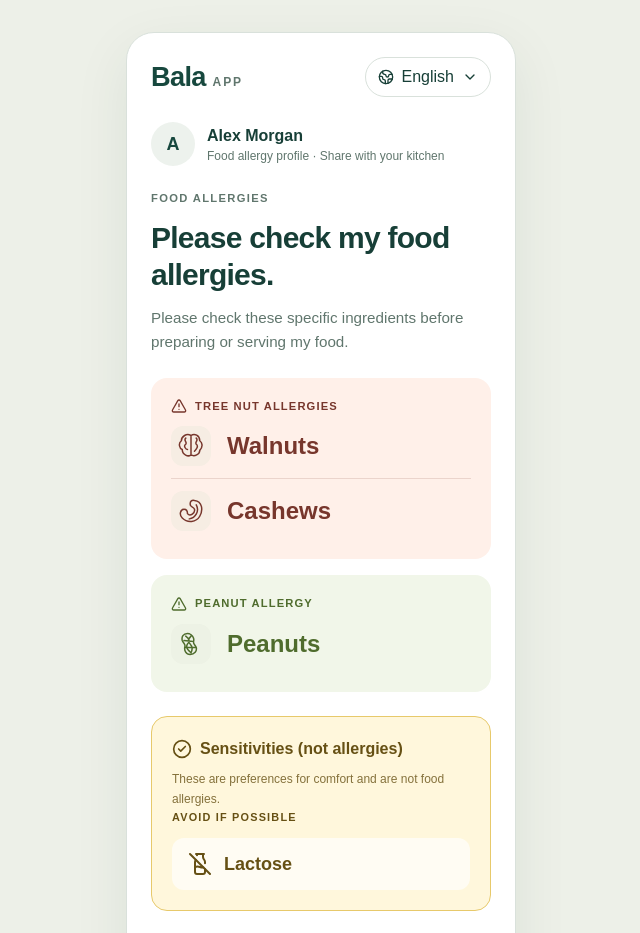
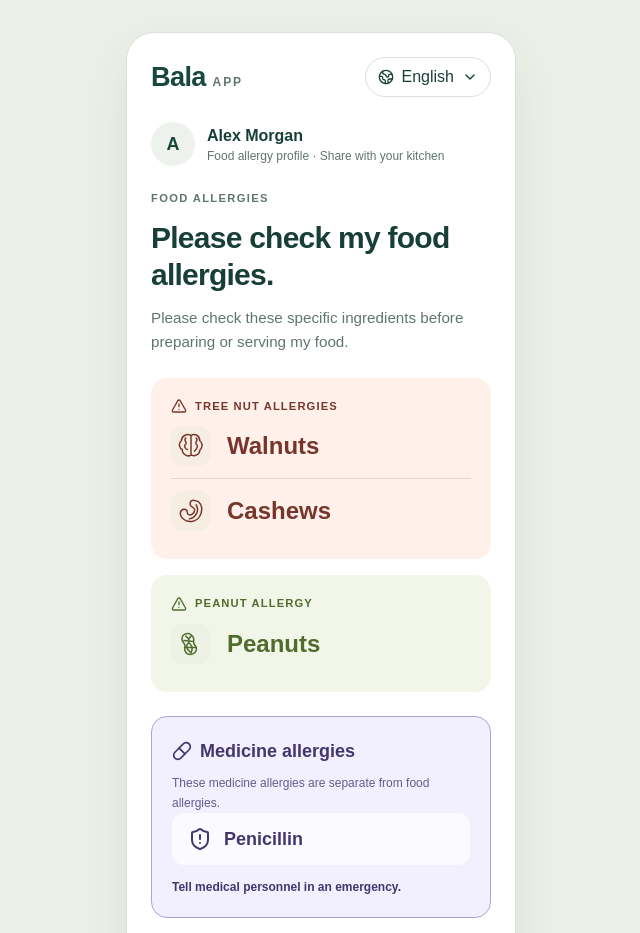
Before and after one commit to o-sama/bala-frontend, a React (Vite) app: page /#/p/alex-demo in a window 1280 px wide. Shown: the top 933 px of the page, without its empty margins (319-959 px from the left). Built offline with nearby package versions, Linux system fonts and the light colour scheme.

Commit message:
feat: add medicine allergy profiles

```diff
--- /dev/null
+++ b/src/features/profile/medicine-allergy-section.tsx
@@ -0,0 +1,35 @@
+import { Pill, ShieldAlert } from "lucide-react"
+
+import { Card, CardContent, CardHeader } from "@/components/ui/card"
+import type { MedicineAllergy } from "@/features/profile/profile-data"
+import { translations, type SupportedLanguage } from "@/features/profile/translations"
+
+interface MedicineAllergySectionProps {
+  medicineAllergies: MedicineAllergy[]
+  language: SupportedLanguage
+}
+
+export function MedicineAllergySection({ medicineAllergies, language }: MedicineAllergySectionProps) {
+  const copy = translations[language]
+
+  return (
+    <Card className="border border-medicine-border bg-medicine-panel text-medicine-ink">
+      <CardHeader className="gap-2 px-5 pt-5">
+        <h2 className="flex items-center gap-2 text-lg font-bold">
+          <Pill className="size-5" />
+          {copy.medicineAllergiesHeading}
+        </h2>
+        <p className="text-xs leading-5 opacity-80">{copy.medicineAllergyExplanation}</p>
+      </CardHeader>
+      <CardContent className="space-y-3 px-5 pb-5">
+        {medicineAllergies.map((medicineAllergy) => (
+          <div key={medicineAllergy.id} className="flex items-center gap-3 rounded-xl bg-white/70 px-4 py-3">
+            <ShieldAlert className="size-6 shrink-0" />
+            <span className="text-lg font-bold">{copy.medicines[medicineAllergy.id]}</span>
+          </div>
+        ))}
+        <p className="text-xs font-semibold leading-5">{copy.medicineEmergencyInstruction}</p>
+      </CardContent>
+    </Card>
+  )
+}
--- a/src/features/profile/profile-data.ts
+++ b/src/features/profile/profile-data.ts
@@ -10,6 +10,7 @@ export type FoodId =
   | "peanut"
 export type AllergenFamilyId = "tree-nuts" | "legumes"
 export type SensitivityId = "lactose"
+export type MedicineAllergyId = "penicillin"
 
 export interface Food {
   id: FoodId
@@ -23,10 +24,15 @@ export interface PublicProfile {
   updatedAt: string
   selectedFoodIds: FoodId[]
   sensitivityIds: SensitivityId[]
+  medicineAllergyIds: MedicineAllergyId[]
 }
 
 export interface Sensitivity {
   id: SensitivityId
+}
+
+export interface MedicineAllergy {
+  id: MedicineAllergyId
 }
 
 export const foods: Food[] = [
@@ -48,6 +54,7 @@ export const demoProfile: PublicProfile = {
   updatedAt: "2026-10-22",
   selectedFoodIds: ["walnut", "cashew", "peanut"],
   sensitivityIds: ["lactose"],
+  medicineAllergyIds: ["penicillin"],
 }
 
 export const taliaProfile: PublicProfile = {
@@ -57,6 +64,7 @@ export const taliaProfile: PublicProfile = {
   updatedAt: "2026-10-22",
   selectedFoodIds: ["walnut", "almond", "pecan", "brazil-nut", "macadamia-nut"],
   sensitivityIds: [],
+  medicineAllergyIds: [],
 }
 
 const profiles: Record<string, PublicProfile> = {
@@ -65,6 +73,7 @@ const profiles: Record<string, PublicProfile> = {
 }
 
 export const sensitivities: Sensitivity[] = [{ id: "lactose" }]
+export const medicineAllergies: MedicineAllergy[] = [{ id: "penicillin" }]
 
 export const familyOrder: AllergenFamilyId[] = ["tree-nuts", "legumes"]
 
@@ -81,6 +90,10 @@ export function getSelectedSensitivities(sensitivityIds: SensitivityId[]) {
   return sensitivities.filter((sensitivity) => sensitivityIds.includes(sensitivity.id))
 }
 
+export function getSelectedMedicineAllergies(medicineAllergyIds: MedicineAllergyId[]) {
+  return medicineAllergies.filter((medicineAllergy) => medicineAllergyIds.includes(medicineAllergy.id))
+}
+
 export function getProfileById(profileId: string) {
   return profiles[profileId]
 }
--- a/src/features/profile/public-profile-page.tsx
+++ b/src/features/profile/public-profile-page.tsx
@@ -3,7 +3,13 @@ import { ArrowUpRight, Info, Utensils } from "lucide-react"
 import { Button } from "@/components/ui/button"
 import { AllergenSection } from "@/features/profile/allergen-section"
 import { AppHeader } from "@/features/profile/app-header"
-import { getSelectedSensitivities, groupSelectedFoods, type PublicProfile } from "@/features/profile/profile-data"
+import { MedicineAllergySection } from "@/features/profile/medicine-allergy-section"
+import {
+  getSelectedMedicineAllergies,
+  getSelectedSensitivities,
+  groupSelectedFoods,
+  type PublicProfile,
+} from "@/features/profile/profile-data"
 import { SensitivitySection } from "@/features/profile/sensitivity-section"
 import { translations, type SupportedLanguage } from "@/features/profile/translations"
 
@@ -17,6 +23,7 @@ interface PublicProfilePageProps {
 export function PublicProfilePage({ profile, language, onLanguageChange, onShowToStaff }: PublicProfilePageProps) {
   const copy = translations[language]
   const groups = groupSelectedFoods(profile.selectedFoodIds)
+  const medicineAllergies = getSelectedMedicineAllergies(profile.medicineAllergyIds)
   const sensitivities = getSelectedSensitivities(profile.sensitivityIds)
   const date = new Intl.DateTimeFormat(copy.locale, { dateStyle: "medium" }).format(
     new Date(`${profile.updatedAt}T12:00:00`),
@@ -50,6 +57,10 @@ export function PublicProfilePage({ profile, language, onLanguageChange, onShowT
         ))}
       </div>
 
+      {medicineAllergies.length > 0 && (
+        <MedicineAllergySection medicineAllergies={medicineAllergies} language={language} />
+      )}
+
       {sensitivities.length > 0 && <SensitivitySection sensitivities={sensitivities} language={language} />}
 
       <Button size="lg" className="w-full justify-between" onClick={onShowToStaff}>
--- /dev/null
+++ b/src/features/profile/staff-medicine-allergy-board.tsx
@@ -0,0 +1,36 @@
+import { Pill, ShieldAlert } from "lucide-react"
+
+import type { MedicineAllergy } from "@/features/profile/profile-data"
+import { translations, type SupportedLanguage } from "@/features/profile/translations"
+
+interface StaffMedicineAllergyBoardProps {
+  medicineAllergies: MedicineAllergy[]
+  language: SupportedLanguage
+}
+
+export function StaffMedicineAllergyBoard({ medicineAllergies, language }: StaffMedicineAllergyBoardProps) {
+  const copy = translations[language]
+
+  return (
+    <section
+      className="overflow-hidden rounded-2xl border-2 border-medicine-border bg-medicine-panel text-medicine-ink"
+      aria-labelledby="staff-medicine-allergies-heading"
+    >
+      <header className="border-b border-medicine-border px-5 py-4">
+        <h2 id="staff-medicine-allergies-heading" className="flex items-start gap-3 text-xl font-bold leading-tight">
+          <Pill className="mt-0.5 size-6 shrink-0" />
+          {copy.medicineAllergiesStaffHeading}
+        </h2>
+      </header>
+      <div className="space-y-2 px-5 py-4">
+        {medicineAllergies.map((medicineAllergy) => (
+          <div key={medicineAllergy.id} className="flex items-center gap-3 rounded-xl bg-white/75 px-4 py-3">
+            <ShieldAlert className="size-6 shrink-0" />
+            <span className="text-xl font-bold">{copy.medicines[medicineAllergy.id]}</span>
+          </div>
+        ))}
+        <p className="pt-1 text-sm font-semibold leading-5">{copy.medicineEmergencyInstruction}</p>
+      </div>
+    </section>
+  )
+}
--- a/src/features/profile/staff-view-page.tsx
+++ b/src/features/profile/staff-view-page.tsx
@@ -2,8 +2,14 @@ import { ArrowLeft, TriangleAlert } from "lucide-react"
 
 import { Button } from "@/components/ui/button"
 import { LanguageSelect } from "@/features/profile/language-select"
-import { getSelectedSensitivities, groupSelectedFoods, type PublicProfile } from "@/features/profile/profile-data"
+import {
+  getSelectedMedicineAllergies,
+  getSelectedSensitivities,
+  groupSelectedFoods,
+  type PublicProfile,
+} from "@/features/profile/profile-data"
 import { StaffAllergyBoard } from "@/features/profile/staff-allergy-board"
+import { StaffMedicineAllergyBoard } from "@/features/profile/staff-medicine-allergy-board"
 import { StaffSensitivityBoard } from "@/features/profile/staff-sensitivity-board"
 import { translations, type SupportedLanguage } from "@/features/profile/translations"
 
@@ -18,6 +24,7 @@ export function StaffViewPage({ profile, language, onLanguageChange, onBack }: S
   const copy = translations[language]
   const groups = groupSelectedFoods(profile.selectedFoodIds)
   const selectedFoods = groups.flatMap((group) => group.foods)
+  const medicineAllergies = getSelectedMedicineAllergies(profile.medicineAllergyIds)
   const sensitivities = getSelectedSensitivities(profile.sensitivityIds)
 
   return (
@@ -40,6 +47,10 @@ export function StaffViewPage({ profile, language, onLanguageChange, onBack }: S
 
       <StaffAllergyBoard foods={selectedFoods} language={language} />
 
+      {medicineAllergies.length > 0 && (
+        <StaffMedicineAllergyBoard medicineAllergies={medicineAllergies} language={language} />
+      )}
+
       {sensitivities.length > 0 && <StaffSensitivityBoard sensitivities={sensitivities} language={language} />}
 
       <p className="rounded-2xl border border-border bg-background px-5 py-4 text-lg font-bold leading-6 text-secondary-foreground">
--- a/src/features/profile/translations.ts
+++ b/src/features/profile/translations.ts
@@ -1,4 +1,9 @@
-import type { AllergenFamilyId, FoodId, SensitivityId } from "@/features/profile/profile-data"
+import type {
+  AllergenFamilyId,
+  FoodId,
+  MedicineAllergyId,
+  SensitivityId,
+} from "@/features/profile/profile-data"
 
 export const supportedLanguages = ["en", "fr", "es", "ar", "tr"] as const
 
@@ -30,9 +35,14 @@ interface Copy {
   sensitivitiesStaffHeading: string
   avoidIfPossible: string
   sensitivityExplanation: string
+  medicineAllergiesHeading: string
+  medicineAllergiesStaffHeading: string
+  medicineAllergyExplanation: string
+  medicineEmergencyInstruction: string
   families: Record<AllergenFamilyId, string>
   foods: Record<FoodId, string>
   sensitivities: Record<SensitivityId, string>
+  medicines: Record<MedicineAllergyId, string>
 }
 
 export const translations: Record<SupportedLanguage, Copy> = {
@@ -62,6 +72,10 @@ export const translations: Record<SupportedLanguage, Copy> = {
     sensitivitiesStaffHeading: "Sensitivities — avoid if possible",
     avoidIfPossible: "Avoid if possible",
     sensitivityExplanation: "These are preferences for comfort and are not food allergies.",
+    medicineAllergiesHeading: "Medicine allergies",
+    medicineAllergiesStaffHeading: "Medicine allergy — do not administer",
+    medicineAllergyExplanation: "These medicine allergies are separate from food allergies.",
+    medicineEmergencyInstruction: "Tell medical personnel in an emergency.",
     families: { "tree-nuts": "Tree nut allergies", legumes: "Peanut allergy" },
     foods: {
       walnut: "Walnuts",
@@ -75,6 +89,7 @@ export const translations: Record<SupportedLanguage, Copy> = {
       peanut: "Peanuts",
     },
     sensitivities: { lactose: "Lactose" },
+    medicines: { penicillin: "Penicillin" },
   },
   fr: {
     languageName: "Français",
@@ -102,6 +117,10 @@ export const translations: Record<SupportedLanguage, Copy> = {
     sensitivitiesStaffHeading: "Sensibilités — à éviter si possible",
     avoidIfPossible: "À éviter si possible",
     sensitivityExplanation: "Ce sont des préférences pour le confort et non des allergies alimentaires.",
+    medicineAllergiesHeading: "Allergies médicamenteuses",
+    medicineAllergiesStaffHeading: "Allergie médicamenteuse — ne pas administrer",
+    medicineAllergyExplanation: "Ces allergies médicamenteuses sont distinctes des allergies alimentaires.",
+    medicineEmergencyInstruction: "À signaler au personnel médical en cas d’urgence.",
     families: { "tree-nuts": "Allergies aux noix", legumes: "Allergie aux arachides" },
     foods: {
       walnut: "Noix de Grenoble",
@@ -115,6 +134,7 @@ export const translations: Record<SupportedLanguage, Copy> = {
       peanut: "Arachides",
     },
     sensitivities: { lactose: "Lactose" },
+    medicines: { penicillin: "Pénicilline" },
   },
   es: {
     languageName: "Español",
@@ -142,6 +162,10 @@ export const translations: Record<SupportedLanguage, Copy> = {
     sensitivitiesStaffHeading: "Sensibilidades — evitar si es posible",
     avoidIfPossible: "Evitar si es posible",
     sensitivityExplanation: "Son preferencias para mayor comodidad y no son alergias alimentarias.",
+    medicineAllergiesHeading: "Alergias a medicamentos",
+    medicineAllergiesStaffHeading: "Alergia a medicamentos — no administrar",
+    medicineAllergyExplanation: "Estas alergias a medicamentos son distintas de las alergias alimentarias.",
+    medicineEmergencyInstruction: "Informe al personal médico en caso de emergencia.",
     families: { "tree-nuts": "Alergias a frutos de cáscara", legumes: "Alergia al cacahuete" },
     foods: {
       walnut: "Nueces",
@@ -155,6 +179,7 @@ export const translations: Record<SupportedLanguage, Copy> = {
       peanut: "Cacahuetes",
     },
     sensitivities: { lactose: "Lactosa" },
+    medicines: { penicillin: "Penicilina" },
   },
   ar: {
     languageName: "العربية",
@@ -182,6 +207,10 @@ export const translations: Record<SupportedLanguage, Copy> = {
     sensitivitiesStaffHeading: "أطعمة تسبب انزعاجًا — تجنّبها إن أمكن",
     avoidIfPossible: "تجنّبها إن أمكن",
     sensitivityExplanation: "قد تسبب هذه الأطعمة انزعاجًا، لكنها ليست حساسية غذائية.",
+    medicineAllergiesHeading: "حساسية الأدوية",
+    medicineAllergiesStaffHeading: "حساسية دوائية — يُمنع إعطاؤه",
+    medicineAllergyExplanation: "حساسية الأدوية منفصلة عن حساسية الطعام.",
+    medicineEmergencyInstruction: "يُرجى إبلاغ الطاقم الطبي في حالة الطوارئ.",
     families: { "tree-nuts": "حساسية المكسرات الشجرية", legumes: "حساسية الفول السوداني" },
     foods: {
       walnut: "الجوز",
@@ -195,6 +224,7 @@ export const translations: Record<SupportedLanguage, Copy> = {
       peanut: "الفول السوداني",
     },
     sensitivities: { lactose: "اللاكتوز" },
+    medicines: { penicillin: "البنسلين" },
   },
   tr: {
     languageName: "Türkçe",
@@ -222,6 +252,10 @@ export const translations: Record<SupportedLanguage, Copy> = {
     sensitivitiesStaffHeading: "Hassasiyetler — mümkünse kaçının",
     avoidIfPossible: "Mümkünse kaçının",
     sensitivityExplanation: "Bunlar rahatlık amaçlı tercihlerdir ve gıda alerjisi değildir.",
+    medicineAllergiesHeading: "İlaç alerjileri",
+    medicineAllergiesStaffHeading: "İlaç alerjisi — uygulamayın",
+    medicineAllergyExplanation: "Bu ilaç alerjileri gıda alerjilerinden ayrıdır.",
+    medicineEmergencyInstruction: "Acil durumda sağlık personeline bildirin.",
     families: { "tree-nuts": "Ağaç yemişi alerjileri", legumes: "Yer fıstığı alerjisi" },
     foods: {
       walnut: "Ceviz",
@@ -235,6 +269,7 @@ export const translations: Record<SupportedLanguage, Copy> = {
       peanut: "Yer fıstığı",
     },
     sensitivities: { lactose: "Laktoz" },
+    medicines: { penicillin: "Penisilin" },
   },
 }
 
--- a/src/styles/globals.css
+++ b/src/styles/globals.css
@@ -25,6 +25,9 @@
   --color-sensitivity-panel: var(--sensitivity-panel);
   --color-sensitivity-border: var(--sensitivity-border);
   --color-sensitivity-ink: var(--sensitivity-ink);
+  --color-medicine-panel: var(--medicine-panel);
+  --color-medicine-border: var(--medicine-border);
+  --color-medicine-ink: var(--medicine-ink);
 }
 
 :root {
@@ -56,6 +59,9 @@
   --sensitivity-panel: #fff7dc;
   --sensitivity-border: #e7c96b;
   --sensitivity-ink: #665014;
+  --medicine-panel: #f2efff;
+  --medicine-border: #afa2dc;
+  --medicine-ink: #43366f;
 }
 
 * {
```
Also changed, not shown: 2 other files (tests, documents, lock files or other folders).
